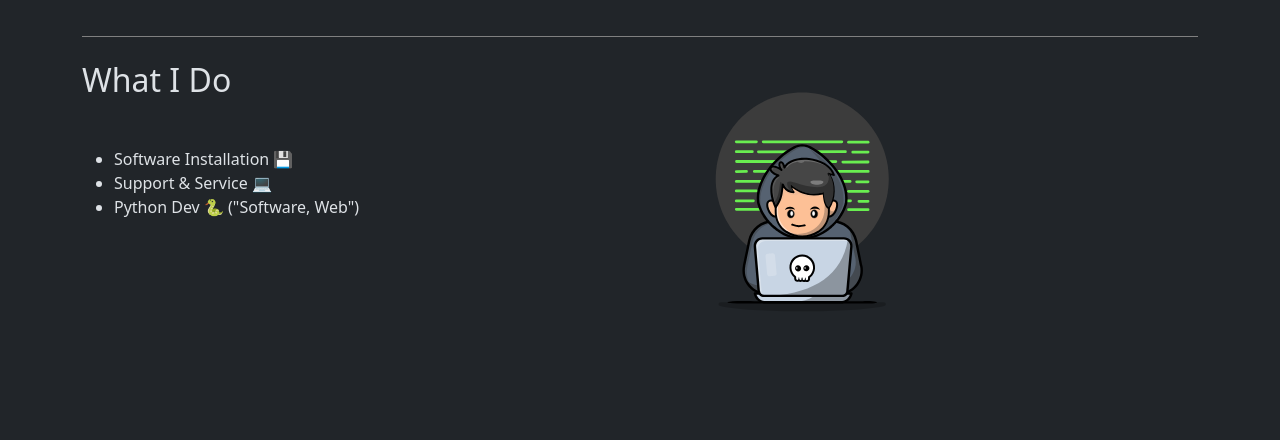
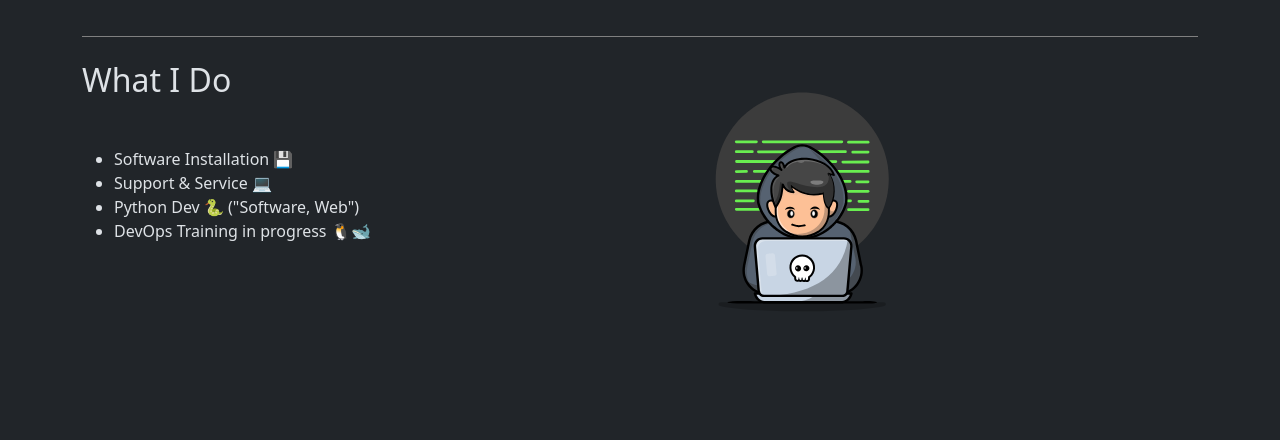
Before and after one commit to M-ITConsult/Django, a Django app: page / in a window 1280 px wide. Shown: the part 518-958 px from the top of the page. Run offline with Django 4.2, Linux system fonts and the light colour scheme; parts of the project's set-up code (start-up, migrations or seed data) failed here and were passed over; some libraries are stand-ins or nearby versions.

Commit message:
update index section

```diff
--- a/learning_logs/templates/learning_logs/index.html
+++ b/learning_logs/templates/learning_logs/index.html
@@ -18,7 +18,8 @@
             <h2>What I Do</h2><br>
             <p><ul><li>Software Installation 💾</li>
             <li>Support & Service 💻</li>
-            <li>Python Dev 🐍 ("Software, Web")</li></ul></p>
+            <li>Python Dev 🐍 ("Software, Web")</li>
+            <li>DevOps Training in progress 🐧🐋</li></ul></p>
                 </div>
     <div class="col">
         <script src="https://unpkg.com/@lottiefiles/lottie-player@latest/dist/lottie-player.js"></script>
```
